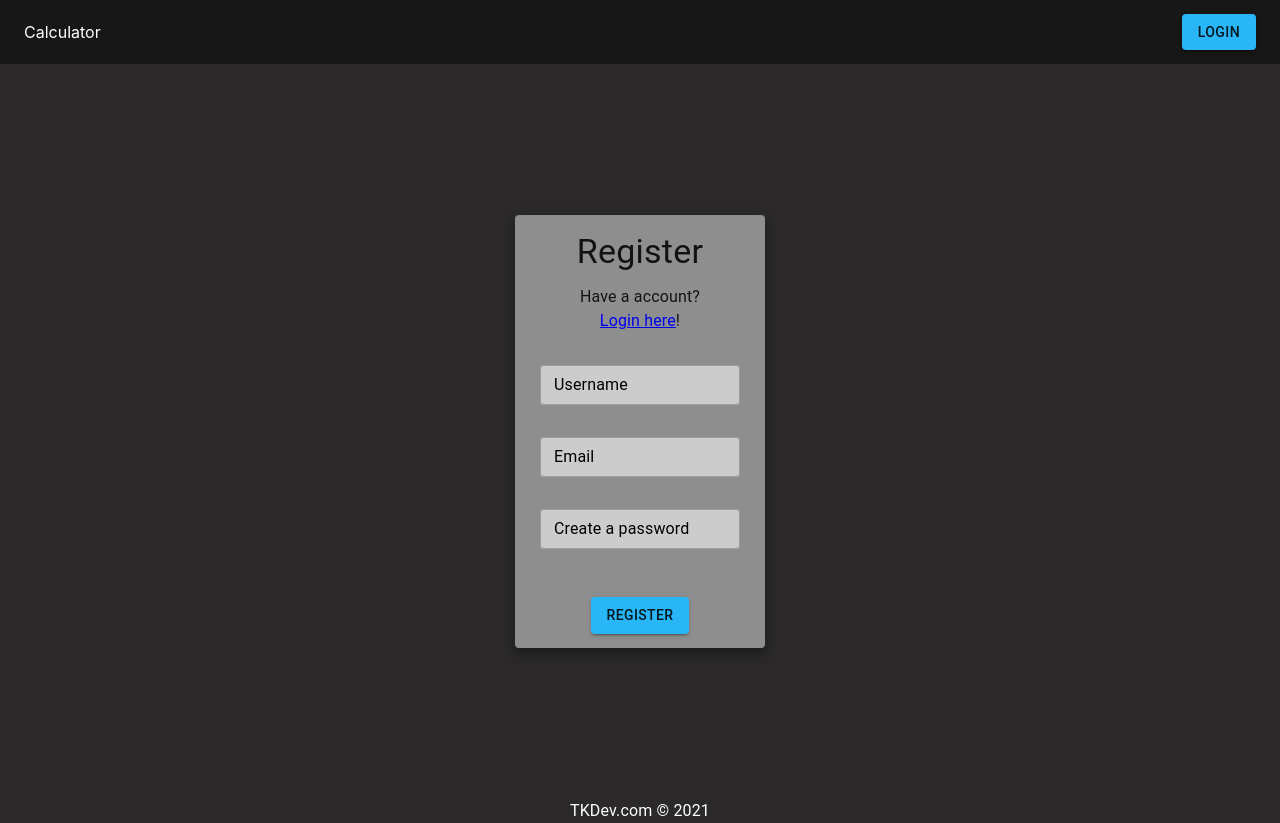
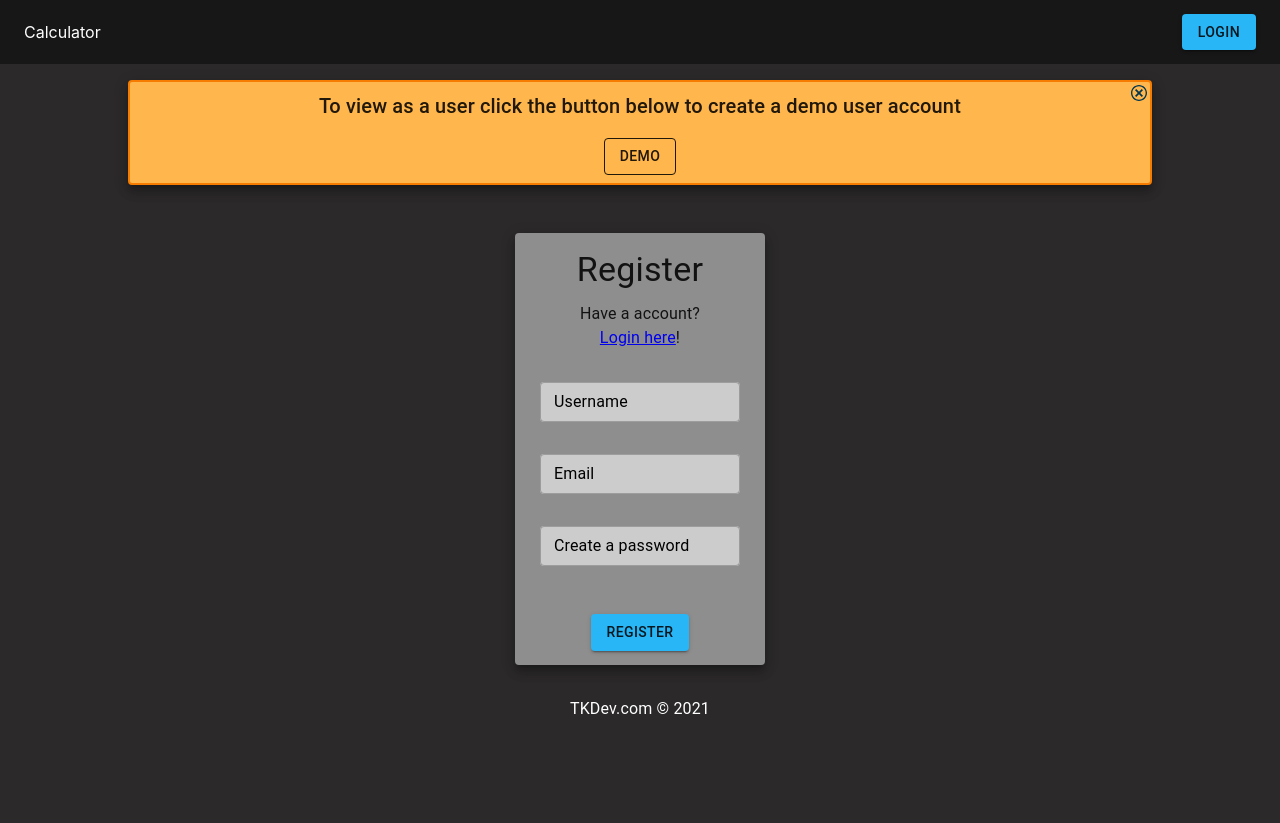
Before and after one commit to TKravel/quit-calc-client, a React (Create React App) app: page /register in a window 1280 px wide. After the commit the page ends 800 px from the top, so only its background shows below. Built offline with nearby package versions, Linux system fonts and the light colour scheme; no server answers.

Commit message:
Add demo msg to register page

```diff
--- a/src/components/landingPage/Register.jsx
+++ b/src/components/landingPage/Register.jsx
@@ -12,12 +12,13 @@ import { makeStyles } from '@material-ui/core/styles';
 import { useForm, Controller } from 'react-hook-form';
 import useLogin from '../../hooks/useLogin';
 import { UserContext } from '../../context/UserContext';
+import DemoMsg from '../demoComponents/DemoMsg';
 
 const useStyles = makeStyles((theme) => ({
 	container: {
 		display: 'flex',
-		height: 'calc(100vh - 65px)',
-		padding: '0px',
+		// height: 'calc(100vh - 65px)',
+		padding: '2em 0em 2em 0em',
 		justifyContent: 'center',
 		alignItems: 'center',
 	},
@@ -54,6 +55,8 @@ const Register = () => {
 		return <Redirect to='/' />;
 	}
 	return (
+		<>
+			<DemoMsg />
 			<Container
 				component='form'
 				className={classes.container}
@@ -104,7 +107,9 @@ const Register = () => {
 										value={value}
 										onChange={onChange}
 										error={error ? true : false}
-									helperText={error ? error.message : null}
+										helperText={
+											error ? error.message : null
+										}
 									></TextField>
 								)}
 								rules={{
@@ -131,7 +136,9 @@ const Register = () => {
 										value={value}
 										onChange={onChange}
 										error={error ? true : false}
-									helperText={error ? error.message : null}
+										helperText={
+											error ? error.message : null
+										}
 									></TextField>
 								)}
 								rules={{
@@ -157,7 +164,9 @@ const Register = () => {
 										value={value}
 										onChange={onChange}
 										error={error ? true : false}
-									helperText={error ? error.message : null}
+										helperText={
+											error ? error.message : null
+										}
 									></TextField>
 								)}
 								rules={{
@@ -189,6 +198,7 @@ const Register = () => {
 					</Grid>
 				</Paper>
 			</Container>
+		</>
 	);
 };
 
```
Lines whose indentation alone changed are shown as unchanged.
